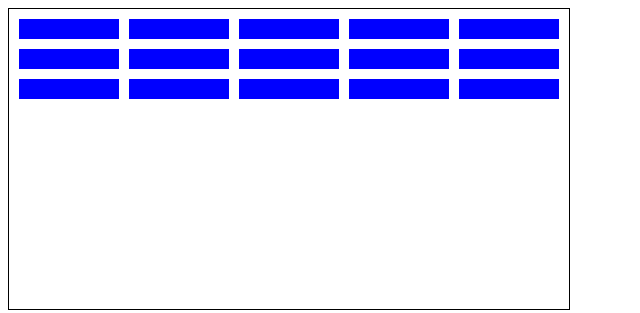
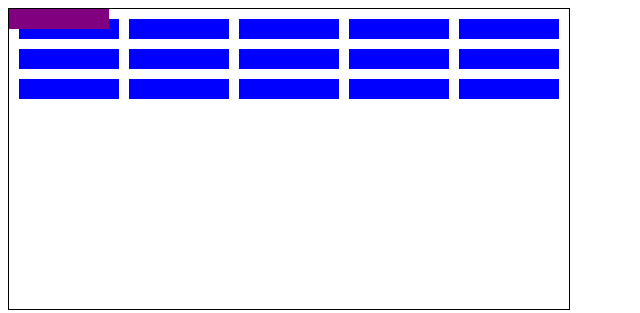
Before and after one commit to KausaChangs/breakout, a plain HTML site: page index.html in a window 1280 px wide. Shown: the whole page, without its empty margins (0-640 px from the left). Drawn offline with Linux system fonts and the light colour scheme.

Commit message:
created our user

```diff
--- a/app.js
+++ b/app.js
@@ -44,3 +44,8 @@ function addBlocks() {
 }
 
 addBlocks();
+
+// add user
+const user = document.createElement("div");
+user.classList.add("user");
+grid.appendChild(user);
--- a/styles.css
+++ b/styles.css
@@ -11,3 +11,10 @@
   height: 20px;
   background-color: blue;
 }
+
+.user {
+  position: absolute;
+  width: 100px;
+  height: 20px;
+  background-color: purple;
+}
```
